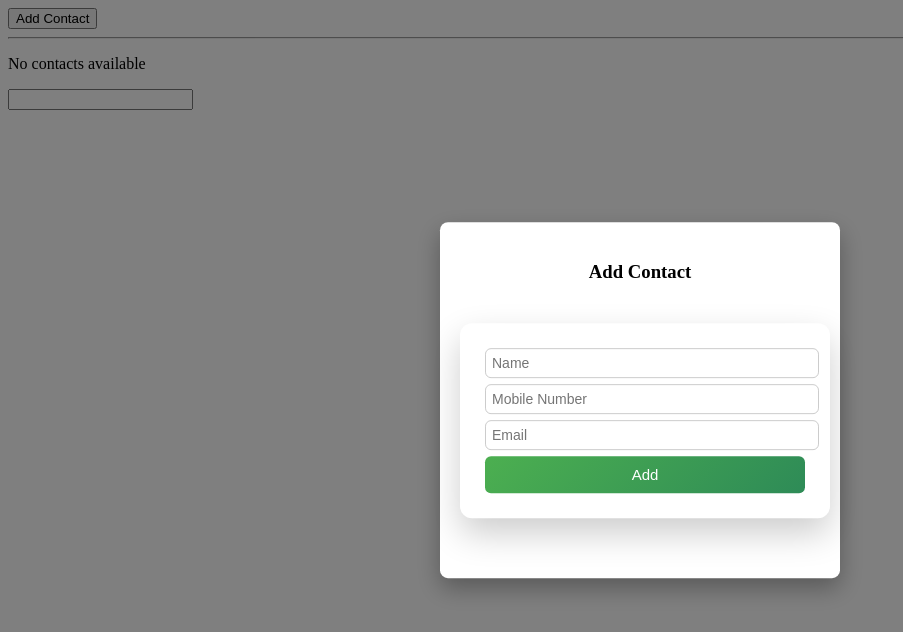
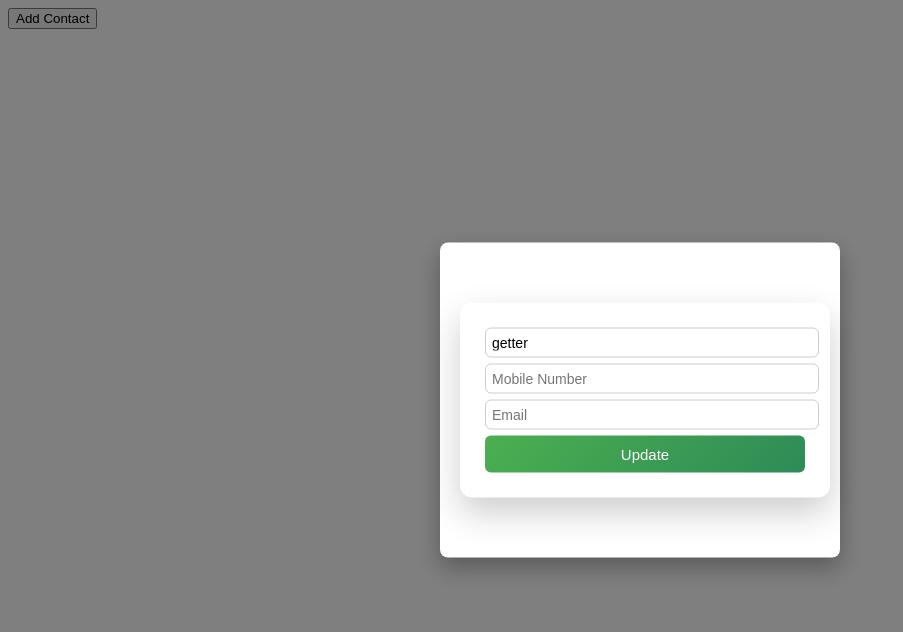
Before and after one commit to devanshipatel2824-prog/Passing_data, an Angular app: page /contact in a window 1280 px wide. Both pictures are taken after a click on the button "Add Contact". Shown: the top 632 px of the page, without its empty margins (0-903 px from the left). Built offline with nearby package versions, Linux system fonts and the light colour scheme.

Commit message:
Add passing data using signal

```diff
--- a/src/app/contact/child-componet/child-componet.html
+++ b/src/app/contact/child-componet/child-componet.html
@@ -11,7 +11,7 @@
   <button type="button" (click)="addContact()">Add Data</button>
 
 </form> -->
-<form>
+<!-- <form>
   <input
     [(ngModel)]="name"
     name="name"
@@ -22,20 +22,32 @@
     name="phone"
     placeholder="Mobile Number">
 
-  <div class="error" *ngIf="phoneError">
-    Mobile number must be 10 digits
-  </div>
-
   <input
     [(ngModel)]="email"
     name="email"
     placeholder="Email">
 
-  <div class="error" *ngIf="emailError">
-    Invalid email format
-  </div>
-
   <button type="button" (click)="submit()">
     {{ editContactData ? 'Update' : 'Add' }}
   </button>
+</form> -->
+<form>
+  <input
+    [value]="name()"
+    (input)="name.set($any($event.target).value)"
+    placeholder="Name" />
+
+  <input
+    [value]="phone()"
+    (input)="phone.set($any($event.target).value)"
+    placeholder="Mobile Number" />
+
+  <input
+    [value]="email()"
+    (input)="email.set($any($event.target).value)"
+    placeholder="Email" />
+
+  <button type="button" (click)="submit()">
+    {{ contact() ? 'Update' : 'Add' }}
+  </button>
 </form>
--- a/src/app/contact/child-componet/child-componet.ts
+++ b/src/app/contact/child-componet/child-componet.ts
@@ -1,5 +1,5 @@
 import { CommonModule } from '@angular/common';
-import { Component, EventEmitter, Input, Output } from '@angular/core';
+import { Component, effect, EventEmitter, input, Input, output, Output, signal } from '@angular/core';
 import { FormsModule } from '@angular/forms';
 
 @Component({
@@ -9,56 +9,51 @@ import { FormsModule } from '@angular/forms';
   styleUrl: './child-componet.css',
 })
 export class ChildComponet {
-      name = '';
-      phone = '';
-      email = '';
-phoneError = false;
-emailError = false;
- @Input() editContactData: any;
-  @Output() contactAdded = new EventEmitter<any>();
-isEdit: any;
-ngOnChanges() {
-    if (this.editContactData) {
-      this.name = this.editContactData.name;
-      this.phone = this.editContactData.phone;
-      this.email = this.editContactData.email;
-      this.isEdit = true;
-    } else {
-      this.reset();
-    }
+   contact = input<any | null>();
+  save = output<any>();
+
+  name = signal('');
+  phone = signal('');
+  email = signal('');
+
+  phoneError = signal(false);
+  emailError = signal(false);
+
+  constructor() {
+    effect(() => {
+      const c = this.contact();
+      if (c) {
+      this.name.set(c?.name ?? '');
+      this.phone.set(c?.phone ?? '');
+      this.email.set(c?.email ?? '');
+      } else {
+        this.reset();
+      }
+console.log('name is ',this.name());
+console.log('phone number is',this.phone());
+console.log('email is',this.email());
+    });
   }
-  addContact() {
-    const contact = {
-      name: this.name,
-      phone: this.phone,
-      email: this.email
-    };
 
-    this.contactAdded.emit(contact);
+  submit() {
+    this.phoneError.set(!/^\d{10}$/.test(this.phone()));
+    this.emailError.set(!/^[^\s@]+@[^\s@]+\.[^\s@]+$/.test(this.email()));
 
-this.reset();
+    if (this.phoneError() || this.emailError()) return;
+
+    this.save.emit({
+      name: this.name(),
+      phone: this.phone(),
+      email: this.email(),
+    });
+
+    this.reset();
   }
 
   reset() {
-    this.name = '';
-    this.phone = '';
-    this.email = '';
-    this.isEdit = false;
+    this.name.set('');
+    this.phone.set('');
+    this.email.set('');
   }
-submit() {
-  this.phoneError = !/^\d{10}$/.test(this.phone);
-  this.emailError = !/^[^\s@]+@[^\s@]+\.[^\s@]+$/.test(this.email);
 
-  if (this.phoneError || this.emailError) return;
-
-  this.contactAdded.emit({
-    name: this.name,
-    phone: this.phone,
-    email: this.email
-  });
-
-  this.name = '';
-  this.phone = '';
-  this.email = '';
-}
   }
--- a/src/app/contact/contact.html
+++ b/src/app/contact/contact.html
@@ -1,102 +1,20 @@
-<!-- <button (click)="openForm()">Add Contact</button>
-
-<br><br>
-
-@if (showForm) {
-  <app-child-componet
-    [editContactData]="selectedContact"
-    (contactAdded)="addContactToParent($event)">
-  </app-child-componet>
-}
-
-<hr>
-
-<ul>
-  @for (c of contacts; track $index) {
-    <li style="margin-bottom: 8px;">
-      {{ c.name }} - {{ c.phone }} - {{ c.email }}
-
-       Edit & Delete buttons next to text
-      <button
-        style="margin-left: 10px;"
-        (click)="editContact(c, $index)">
-        Edit
-      </button>
-
-      <button
-        style="margin-left: 5px;"
-        (click)="deleteContact($index)">
-        Delete
-      </button>
-    </li>
-  }
-</ul> -->
-<!-- <button (click)="openForm()">Add Contact</button>
-
-<br><br>
-
-@if (showForm) {
-  <app-child-componet
-    [editContactData]="selectedContact"
-    (contactAdded)="addContactToParent($event)">
-  </app-child-componet>
-}
-
-<hr>
-
-<table class="contact-table" *ngIf="contacts.length > 0">
-  <thead>
-    <tr>
-      <th>Id</th>
-      <th>Name</th>
-      <th>Phone</th>
-      <th>Email</th>
-      <th>Action</th>
-    </tr>
-  </thead>
-
-  <tbody>
-    @for (c of contacts; track $index) {
-      <tr>
-        <td>{{$index + 1}}</td>
-        <td>{{ c.name }}</td>
-        <td>{{ c.phone }}</td>
-        <td>{{ c.email }}</td>
-        <td>
-          <button class="edit-btn" (click)="editContact(c, $index)">
-            Edit
-          </button>
-          <button class="delete-btn" (click)="deleteContact($index)">
-            Delete
-          </button>
-        </td>
-      </tr>
-    }
-  </tbody>
-</table>
-
-<p *ngIf="contacts.length === 0">No contacts available</p> -->
-<button (click)="openForm()">Add Contact</button>
+<!-- <button (click)="openForm()">Add Contact</button> -->
 
 <!-- POPUP -->
-@if (showForm) {
+<!-- @if (showForm) { -->
 
   <!-- background overlay -->
-  <div class="modal-backdrop" (click)="closeForm()"></div>
+  <!-- <div class="modal-backdrop" (click)="closeForm()"></div> -->
 
   <!-- popup box -->
-  <div class="modal-box">
+  <!-- <div class="modal-box">
     <h3>{{ editIndex !== null ? 'Edit Contact' : 'Add Contact' }}</h3>
-@if (duplicateError) {
-  <p class="error-msg">{{ duplicateError }}</p>
-}
+
 
     <app-child-componet
       [editContactData]="selectedContact"
       (contactAdded)="addContactToParent($event)">
     </app-child-componet>
-
-    <!-- <button class="close-btn" (click)="closeForm()">Close</button> -->
   </div>
 }
 
@@ -116,7 +34,7 @@
   <tbody>
     @for (c of contacts; track $index) {
       <tr>
-        <td>{{$index + 1}}</td>
+        <td>{{ $index + 1 }}</td>
         <td>{{ c.name }}</td>
         <td>{{ c.phone }}</td>
         <td>{{ c.email }}</td>
@@ -131,8 +49,34 @@
       </tr>
     }
   </tbody>
+</table> -->
+<button (click)="openForm()">Add Contact</button>
+
+@if (showForm()) {
+
+  <div class="modal-backdrop" (click)="closeForm()"></div>
+
+  <div class="modal-box">
+    <app-child-componet
+      [contact]="selectedContact"
+      (save)="saveContact($event)">
+    </app-child-componet>
+  </div>
+}
+
+<table *ngIf="contacts().length">
+  <tr>
+    <th>Id</th><th>Name</th><th>Phone</th><th>Email</th><th>Action</th>
+  </tr>
+
+  <tr *ngFor="let c of contacts(); let i = index">
+    <td>{{ i + 1 }}</td>
+    <td>{{ c.name }}</td>
+    <td>{{ c.phone }}</td>
+    <td>{{ c.email }}</td>
+    <td>
+      <button (click)="editContact(c, i)">Edit</button>
+      <button (click)="deleteContact(i)">Delete</button>
+    </td>
+  </tr>
 </table>
-
-<p *ngIf="contacts.length === 0">No contacts available</p>
-<input type="text" [(ngModel)]="n1">
-<p>{{n1}}</p>
--- a/src/app/contact/contact.ts
+++ b/src/app/contact/contact.ts
@@ -1,148 +1,55 @@
 import { CommonModule } from '@angular/common';
-import { ChangeDetectionStrategy, ChangeDetectorRef, Component, inject } from '@angular/core';
+import { ChangeDetectionStrategy, ChangeDetectorRef, Component, effect, inject, signal } from '@angular/core';
 import { ChildComponet } from './child-componet/child-componet';
 import { FormsModule } from '@angular/forms';
 
 @Component({
   selector: 'app-contact',
-  imports: [CommonModule, ChildComponet,FormsModule],
+  imports: [CommonModule, ChildComponet, FormsModule],
   templateUrl: './contact.html',
   styleUrl: './contact.css',
   changeDetection: ChangeDetectionStrategy.Default
 })
 export class Contact {
-  cdref = inject(ChangeDetectorRef)
-  //showForm = false;
-//   contacts: any[] = [];
-//  editIndex: number | null = null;
-//   selectedContact: any = null;
 
-//   openForm() {
-//     this.showForm = true;
-//     console.log("ABC")
-//     this.cdref.detectChanges()
-//      this.selectedContact = null;
-//     this.editIndex = null;
-//   }
+  cdref = inject(ChangeDetectorRef);
 
-//  addContactToParent(contact: any) {
-//     if (this.editIndex !== null) {
-//       this.contacts[this.editIndex] = contact;   // update
-//     } else {
-//       this.contacts.push(contact);               // add
-//     }
-//     this.showForm = false;
-//   }
-
-//   editContact(contact: any, index: number) {
-//     this.selectedContact = contact;
-//     this.editIndex = index;
-//     this.showForm = true;
-//   }
-
-//   deleteContact(index: number) {
-//     this.contacts.splice(index, 1);
-//   }
-
-// contacts: any[] = [];
-
-// showForm = false;
-// selectedContact: any = null;
-// editIndex: number | null = null;
-
-// openForm() {
-//   this.showForm = true;
-//   this.selectedContact = null;
-//   this.editIndex = null;
-// }
-
-// closeForm() {
-//   this.showForm = false;
-//   this.selectedContact = null;
-//   this.editIndex = null;
-// }
-
-// editContact(contact: any, index: number) {
-//   this.selectedContact = { ...contact }; // clone
-//   this.editIndex = index;
-//   this.showForm = true;
-// }
-
-// deleteContact(index: number) {
-//   this.contacts.splice(index, 1);
-// }
-
-// addContactToParent(contact: any) {
-//   if (this.editIndex !== null) {
-//     this.contacts[this.editIndex] = contact; // update
-//   } else {
-//     this.contacts.push(contact); // add
-//   }
-//   this.closeForm();
-// }
-contacts: any[] = [];
-showForm = false;
-selectedContact: any = null;
-editIndex: number | null = null;
-  duplicateError: string | undefined;
-
-/*  page load then localStorage data load */
-ngOnInit() {
-  const savedData = localStorage.getItem('contacts');
-  if (savedData) {
-    this.contacts = JSON.parse(savedData);
-  }
-}
-
-/* 🔹 localStorage update helper */
-saveToStorage() {
-  localStorage.setItem('contacts', JSON.stringify(this.contacts));
-}
+  contacts = signal<any[]>([]);
+  showForm = signal(false);
+  selectedContact = signal<any | null>(null);
+  editIndex = signal<number | null>(null);
 
   openForm() {
-  this.showForm = true;
-  this.selectedContact = null;
-  this.editIndex = null;
+    this.showForm.set(true);
+    this.selectedContact.set(null);
+    this.editIndex.set(null);
   }
 
   closeForm() {
-  this.showForm = false;
+    this.showForm.set(false);
+    this.selectedContact.set(null);
+    this.editIndex.set(null);
   }
 
   editContact(contact: any, index: number) {
-  this.selectedContact = { ...contact };
-  this.editIndex = index;
-  this.showForm = true;
+    this.selectedContact.set({ ...contact });
+    this.editIndex.set(index);
+    this.showForm.set(true);
   }
 
   deleteContact(index: number) {
-  this.contacts.splice(index, 1);
-  this.saveToStorage();   // 🔹 storage update
-}
-addContactToParent(contact: any) {
-
-  /*  DUPLICATE CHECK */
-  const isDuplicate = this.contacts.some((c, i) => {
-    if (this.editIndex !== null && i === this.editIndex) {
-      return false; // ignore same record while edit
-    }
-    return c.phone === contact.phone || c.email === contact.email;
-  });
-
-  if (isDuplicate) {
-    this.duplicateError = 'Mobile number or Email already exists';
-    return; //  stop add/update
+    this.contacts.update(list => list.filter((_, i) => i !== index));
   }
 
-  /*  ADD / UPDATE */
-  if (this.editIndex !== null) {
-    this.contacts[this.editIndex] = contact;
+  saveContact(contact: any) {
+    if (this.editIndex() !== null) {
+      this.contacts.update(list =>
+        list.map((c, i) => i === this.editIndex() ? contact : c)
+      );
     } else {
-    this.contacts.push(contact);
+      this.contacts.update(list => [...list, contact]);
     }
-this.saveToStorage();
     this.closeForm();
+  }
 
 }
-protected n1?:string;
-}
```
Lines whose indentation alone changed are shown as unchanged.
